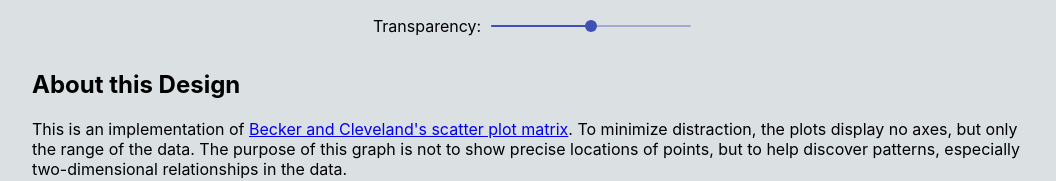
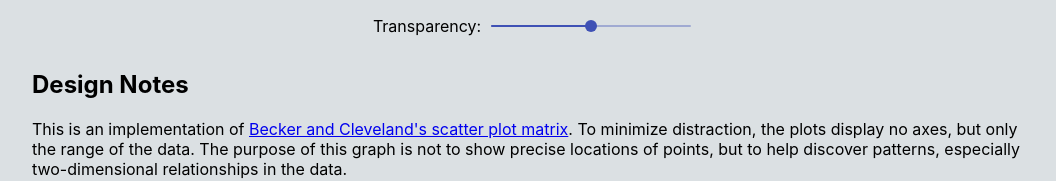
Before and after one commit to hemanrobinson/fast-brushing, a React (Create React App) app: page / in a window 1280 px wide. Shown: the part 1052-1233 px from the top of the page, without its empty margins (108-1164 px from the left). Built offline with nearby package versions, Linux system fonts and the light colour scheme.

Commit message:
improve text

```diff
--- a/src/App.js
+++ b/src/App.js
@@ -37,7 +37,7 @@ const App = () => {
                     onChangeCommitted={( event, value ) => { Matrix.clear(); setOpacity( 1 - value ); }} />
             </div>
             <div className="Description">
-                <h2>About this Design</h2>
+                <h2>Design Notes</h2>
                 <p>
                 This is an implementation of <a href="http://www.sci.utah.edu/~kpotter/Library/Papers/becker:1987:BS/index.html">Becker and Cleveland's scatter plot matrix</a>.  To minimize distraction, the plots display no axes, but only the range of the data.  The purpose of this graph is not to show precise locations of points, but to help discover patterns, especially two-dimensional relationships in the data.
                 </p>
```
Also changed, not shown: 1 other file (tests, documents, lock files or other folders).
